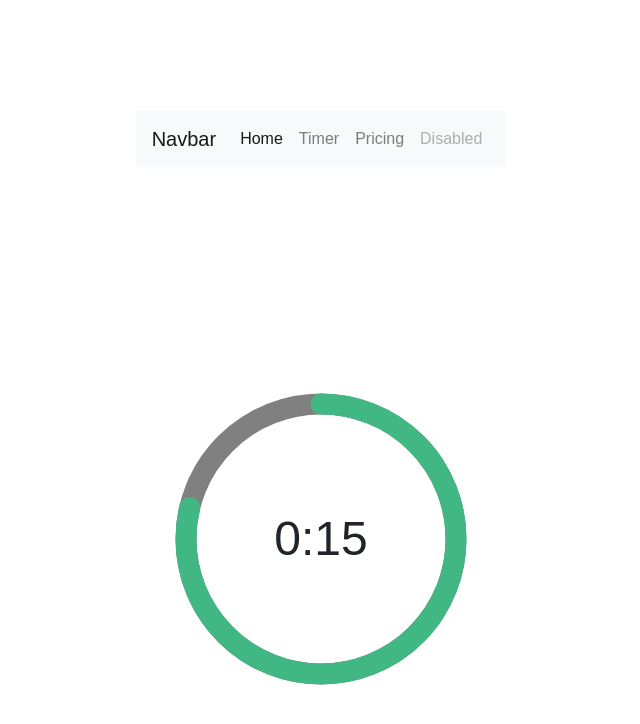
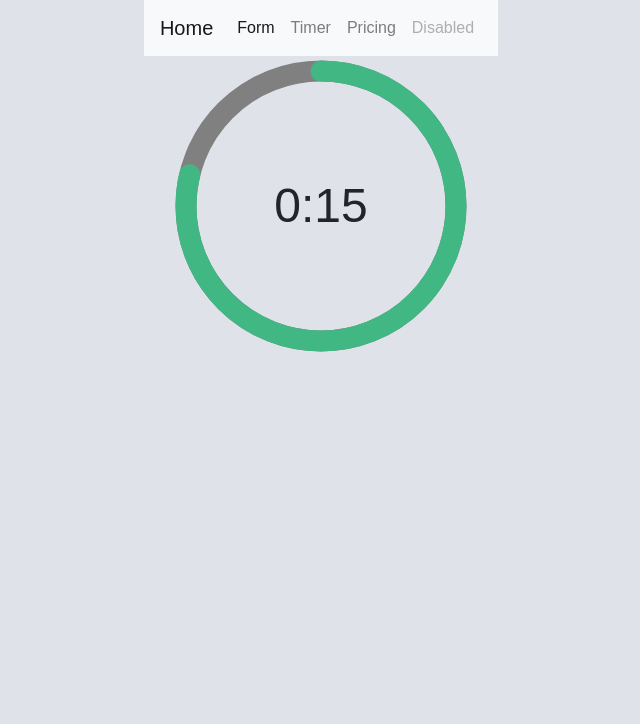
Before and after one commit to dacicus75/WebAnimation, a website: page timer.html in a window 1280 px wide. Shown: the whole page, without its empty margins (319-959 px from the left). Drawn offline with nearby package versions, Linux system fonts and the light colour scheme.

```diff
--- a/css/timer.css
+++ b/css/timer.css
@@ -1,6 +1,8 @@
-body {
-    font-family: sans-serif;
-    display: grid;
+html, body {
+    font-family: Arial, Helvetica, sans-serif;
+    margin: 0;
+    /* display: grid; */
+    background:rgb(223, 227, 233);
     height: 100vh;
     place-items: center;
   }
--- a/timer.html
+++ b/timer.html
@@ -8,19 +8,19 @@
     <script src="https://code.jquery.com/jquery-3.4.1.slim.min.js" integrity="sha384-J6qa4849blE2+poT4WnyKhv5vZF5SrPo0iEjwBvKU7imGFAV0wwj1yYfoRSJoZ+n" crossorigin="anonymous"></script>
     <script src="https://cdn.jsdelivr.net/npm/popper.js@1.16.0/dist/umd/popper.min.js" integrity="sha384-Q6E9RHvbIyZFJoft+2mJbHaEWldlvI9IOYy5n3zV9zzTtmI3UksdQRVvoxMfooAo" crossorigin="anonymous"></script>
     <script src="https://stackpath.bootstrapcdn.com/bootstrap/4.4.1/js/bootstrap.min.js" integrity="sha384-wfSDF2E50Y2D1uUdj0O3uMBJnjuUD4Ih7YwaYd1iqfktj0Uod8GCExl3Og8ifwB6" crossorigin="anonymous"></script>
-    <title>Popmotion Animation Example</title>
+    <title> Animation Examples</title>
     <link rel="stylesheet" href="css/timer.css">
 </head>
 <body>
     <nav class="navbar navbar-expand-lg navbar-light bg-light">
-        <a class="navbar-brand" href="#">Navbar</a>
+        <a class="navbar-brand" href="#">Home</a>
         <button class="navbar-toggler" type="button" data-toggle="collapse" data-target="#navbarNav" aria-controls="navbarNav" aria-expanded="false" aria-label="Toggle navigation">
           <span class="navbar-toggler-icon"></span>
         </button>
         <div class="collapse navbar-collapse" id="navbarNav">
           <ul class="navbar-nav">
             <li class="nav-item active">
-              <a class="nav-link" href="index.html">Home <span class="sr-only">(current)</span></a>
+              <a class="nav-link" href="index.html">Form <span class="sr-only">(current)</span></a>
             </li>
             <li class="nav-item">
               <a class="nav-link" href="timer.html">Timer</a>
```
Also changed, not shown: index.html (+7 -3 lines).
